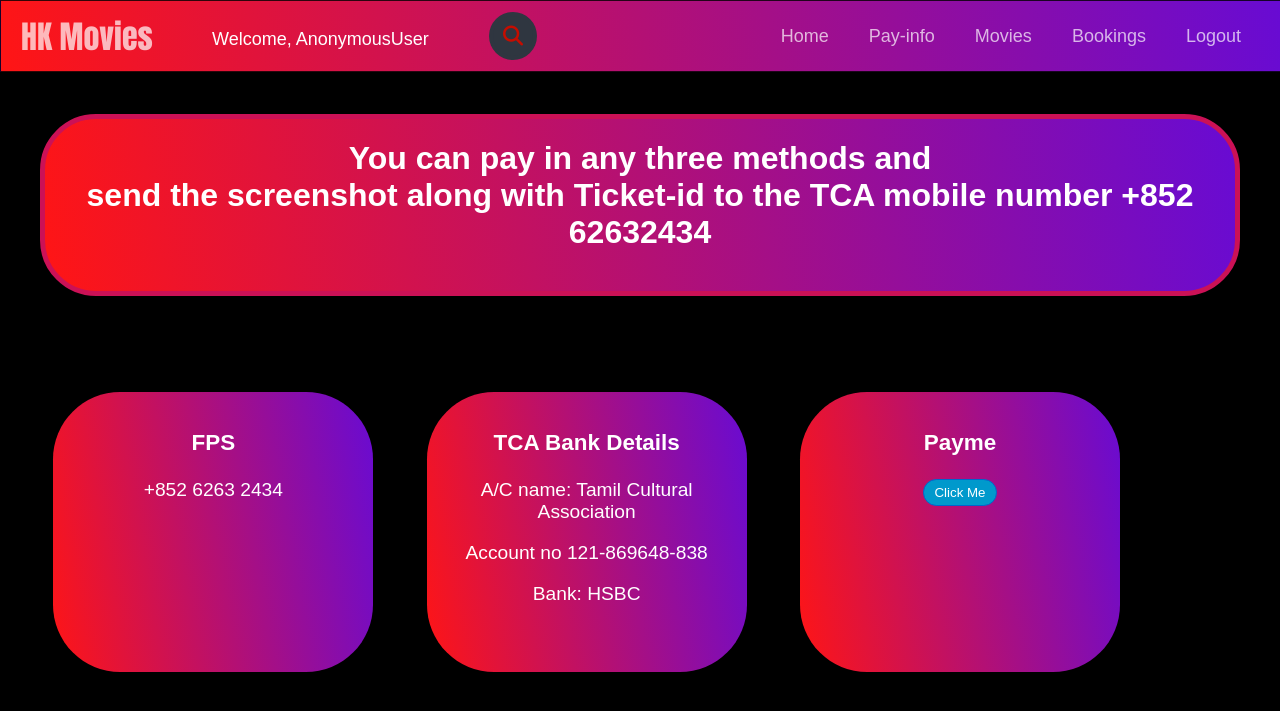
After one commit to Abhitator216/TCA_HK_Movies_Ticketing, a Django app: page /paymentinfo/ in a window 1280 px wide. The commit adds this page. Shown: the top 711 px of the page. Run offline with Django 3.2, Linux system fonts and the light colour scheme; some libraries are stand-ins or nearby versions.

Commit message:
included Payment-info
added extra features

Co-Authored-By: Shruthi Venkatesh <76960510+Shruthivenkatesh-05@users.noreply.github.com>

```diff
--- a/FinalProject/settings.py
+++ b/FinalProject/settings.py
@@ -87,9 +87,9 @@ WSGI_APPLICATION = 'FinalProject.wsgi.application'
 DATABASES = {
     'default': {
         'ENGINE': 'django.db.backends.mysql',
-        'NAME': 'movietime',
+        'NAME': 'movie',
         'USER': 'root',
-        'PASSWORD': 'password',
+        'PASSWORD': 'Abhishek@007',
         'HOST': 'localhost',
         'PORT':'',
     }
--- a/movies/static/movies/index.css
+++ b/movies/static/movies/index.css
@@ -32,7 +32,7 @@ body {
 
 .nav-links{
     padding: 25.5px 10px;
-    width: 90px;
+    width: fit-content;
     text-align: center;
 }
 
@@ -257,7 +257,7 @@ body {
         left: 150px;
     }
 }
-
+body
 .user li{
     list-style: none;
 }
--- a/movies/static/movies/style.css
+++ b/movies/static/movies/style.css
@@ -51,6 +51,7 @@
   justify-content: center;
   margin-left: auto;
   margin-right: auto;
+  margin-top: auto;
   border-right: 1px solid white;
 }
 
@@ -252,3 +253,69 @@
 .exp{
   background-color: rgb(238, 27, 27);
 }
+/* #processRequest{
+  background: rgb(244, 212, 200);
+  font-family: Arial, Helvetica, sans-serif;
+  font-size: 12px;
+  padding: 1em 2em;
+  color: rgb(174, 42, 42);
+  border: 0;
+  margin-top: 20px;
+} */
+/* #processRequest {
+  background: coral;
+  font-family: Arial, Helvetica, sans-serif;
+  font-size: 12px;
+  padding: 1em 2em;
+  color: #fff;
+  border: 0;
+  margin-top: 20px;
+}
+
+#processRequest:hover {
+  background: #333;
+}
+ */
+ #processRequest{
+  border: 1px solid #0066cc;
+  font-family: Arial, Helvetica, sans-serif;
+  background-color: #0099cc;
+  color: #ffffff;
+  padding: 5px 10px;
+}
+
+#processRequest:hover {
+  border: 1px solid #0099cc;
+  background-color: #00aacc;
+  color: #ffffff;
+  padding: 5px 10px;
+}
+
+#processRequest:disabled,
+#processRequest[disabled]{
+  border: 1px solid #999999;
+  background-color: #b8b4b4;
+  color: #666666;
+  padding: 5px 10px;
+
+}
+.paymentclass{
+  border-radius: 3.5em;
+  margin: 6em 2.5em;
+  color: white;
+  background-image: linear-gradient(260deg, #680bd3 0%, #ff1515 100%);
+  border: solid 5px #cb1156;
+  text-align: center;
+  /* width: fit-content; */
+  /* display: flex;
+  /* justify-content: center; */
+  /* align-items: center; */
+}
+.pbtn{
+  border: 1px solid #0066cc;
+  font-family: Arial, Helvetica, sans-serif;
+  background-color: #0099cc;
+  color: #ffffff;
+  border-radius: 1em;
+  padding: 5px 10px;
+}
--- a/movies/templates/movies/layout.html
+++ b/movies/templates/movies/layout.html
@@ -32,6 +32,7 @@
 
             <div class="main-nav" id="js-menu">
                 <a href="{% url 'index' %}" class="nav-links">Home</a>
+                <a href="{% url 'paymentinfo' %}" class="nav-links">Pay-info</a>
                 <a href="{% url 'results' query='all' %}" class="nav-links">Movies</a>
                 <a href="{% url 'allTickets' %}" class="nav-links">Bookings</a>
                 <a href="{% url 'logout' %}" class="nav-links">Logout</a>
--- /dev/null
+++ b/movies/templates/movies/paymentinfo.html
@@ -0,0 +1,92 @@
+{% extends 'movies/layout.html' %}
+
+{% load static %}
+{% block head %}
+<style>
+  body {
+    font-family: Arial, Helvetica, sans-serif;
+  }
+
+  /* Float four columns side by side */
+  .column {
+    float: left;
+    width: 25%;
+    /* padding: 0 10px; */
+  }
+
+  /* Remove extra left and right margins, due to padding */
+  .row {
+    display: flex;
+    justify-content: space-evenly;
+  }
+
+  /* Clear floats after the columns */
+  .row:after {
+    content: "";
+    display: table;
+    clear: both;
+  }
+
+  /* Responsive columns */
+  @media screen and (max-width: 600px) {
+    .column {
+      width: 100%;
+      display: block;
+      margin-bottom: 20px;
+    }
+  }
+
+  /* Style the counter cards */
+
+  .card {
+    height: 100%;
+    box-shadow: 0 4px 8px 0 rgba(0, 0, 0, 0.2);
+    border-radius: 3.5em;
+    padding: 16px;
+    text-align: center;
+    color: white;
+    background-image: linear-gradient(260deg, #680bd3 0%, #ff1515 100%);
+    font-size: larger;
+  }
+  </style>
+<link rel="stylesheet" href="{% static 'movies/style.css' %}" />
+{% endblock %}
+{% block body %}
+
+<!-- <div class="paymentclass" style="color:white">
+
+  <p><strong>2.  :  <strong> </p> <br>
+
+  </div> -->
+  <div class="paymentclass">
+    <h1>You can pay  in any three methods and <br> send the screenshot along with Ticket-id to the TCA mobile number +852 62632434</h1><br>
+  </div>
+  <div class="row">
+
+
+  <div class="column">
+    <div class="card">
+      <h3>FPS</h3>
+      <p>+852 6263 2434</p>
+      <!-- <p>Some text</p> -->
+    </div>
+  </div>
+   <div class="column">
+    <div class="card">
+      <h3> TCA Bank Details</h3>
+      <p>A/C name: Tamil Cultural Association</p>
+      <p> Account no 121-869648-838</p>
+      <p>   Bank: HSBC</p>
+    </div>
+  </div>
+  <div class="column">
+    <div class="card">
+      <h3>Payme</h3>
+      <p><strong> <a href="https://qr.payme.hsbc.com.hk/2/FA5DFFgveYKzeqTdBioRGz"> <button class="pbtn"> Click Me</button> </a><strong></p>
+      <!-- <p>Some text</p> -->
+    </div>
+  </div>
+
+
+</div>
+{% endblock %}
--- a/movies/urls.py
+++ b/movies/urls.py
@@ -16,5 +16,6 @@ urlpatterns = [
     path('seats/<int:show>', views.seats, name="seats"),
     path('ticket', views.ticket, name="ticket"),
     path('tickets', views.allTickets, name="allTickets"),
-    path('movies', views.allMovies, name="allMovies")
+    path('movies', views.allMovies, name="allMovies"),
+    path('paymentinfo/', views.paymentinfo, name="paymentinfo"),
 ]
--- a/movies/views.py
+++ b/movies/views.py
@@ -82,8 +82,12 @@ def register(request):
 @login_required
 def index(request):
     allMovies = list(Movie.objects.all())
-    random_movies = random.sample(allMovies, 3)
+    random_movies = random.sample(allMovies, 1)
     return render(request, "movies/index.html", {"random_movies": random_movies})
+
+def paymentinfo(request):
+    return render(request, "movies/paymentinfo.html")
+
 
 def search(request):
     if request.method == 'POST':
@@ -139,8 +143,6 @@ def bookTicket(request, movieName):
     showsk = Show.objects.filter(movie__name=movieName).values_list('date', flat=True)
 
     for i in showsk:
-        # new_date = today + timedelta(days=i+1)
-        # new_date = show.date
         new_date = i
         dayList.append(new_date.strftime('%d %B, %Y'))
 
```
Also changed, not shown: movies/static/movies/script.js (+72 -14 lines), movies/templates/movies/book_seat.html (+26 -7 lines), movies/templates/movies/moviePage.html (+14 -2 lines), FinalProject/documents/1.jpg (renamed from documents/1.jpg), FinalProject/documents/2.jpg (renamed from documents/2.jpg), FinalProject/documents/3.jpg (renamed from documents/3.jpg), FinalProject/documents/4.jpg (renamed from documents/4.jpg), FinalProject/documents/5.jpg (renamed from documents/5.jpg), FinalProject/documents/6.jpg (renamed from documents/6.jpg), FinalProject/documents/7.jpg (renamed from documents/7.jpg), FinalProject/documents/8.jpg (renamed from documents/8.jpg).
